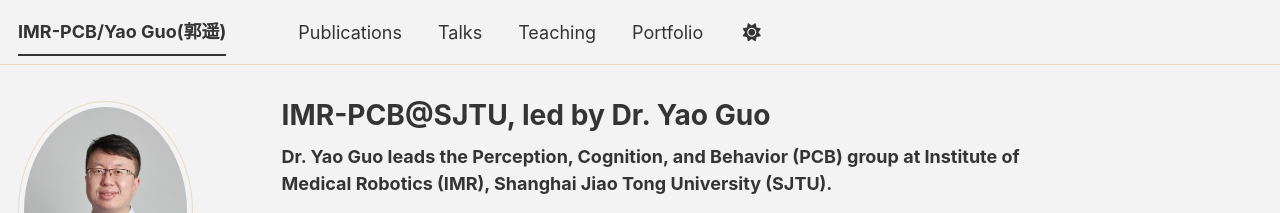
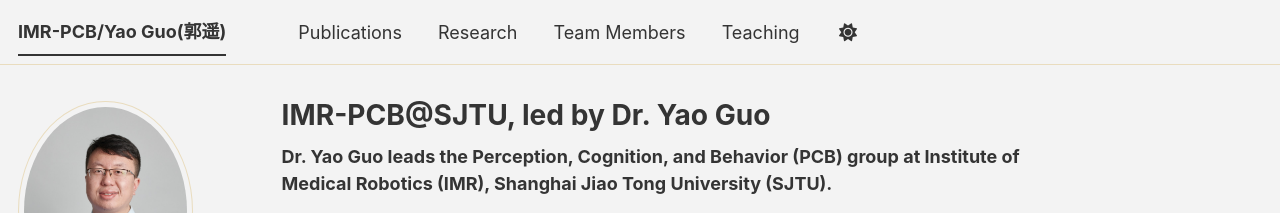
Before and after one commit to IMR-PCB/IMR-PCB.github.io, a Jekyll site: the page built from _pages/about.md, in a window 1280 px wide. Shown: the top 213 px of the page. Built offline with Jekyll 4.4.1, drawn with Linux system fonts in a browser that asks for light colours; some web fonts are replaced; a script bundle is joined from its source files by our own code; library files that are not in the unit come from our copies.

Commit message:
Update navigation.yml

```diff
--- a/_data/navigation.yml
+++ b/_data/navigation.yml
@@ -11,14 +11,17 @@
   - title: "Publications"
     url: /publications/
 
-  - title: "Talks"
+  # - title: "Talks"
+  # url: /talks/
+
+  - title: "Research"
     url: /talks/
+
+  - title: "Team Members"
+    url: /portfolio/
 
   - title: "Teaching"
     url: /teaching/
-
-  - title: "Portfolio"
-    url: /portfolio/
 
   # - title: "Blog Posts"
   #   url: /year-archive/
```
